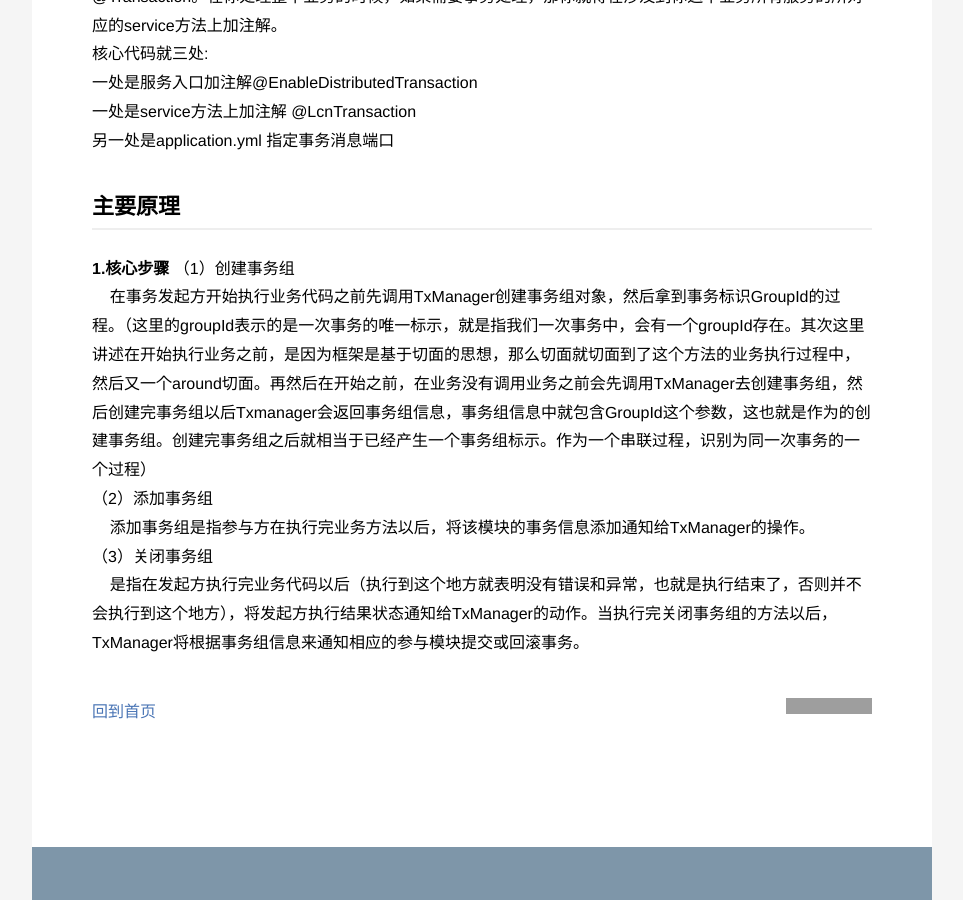
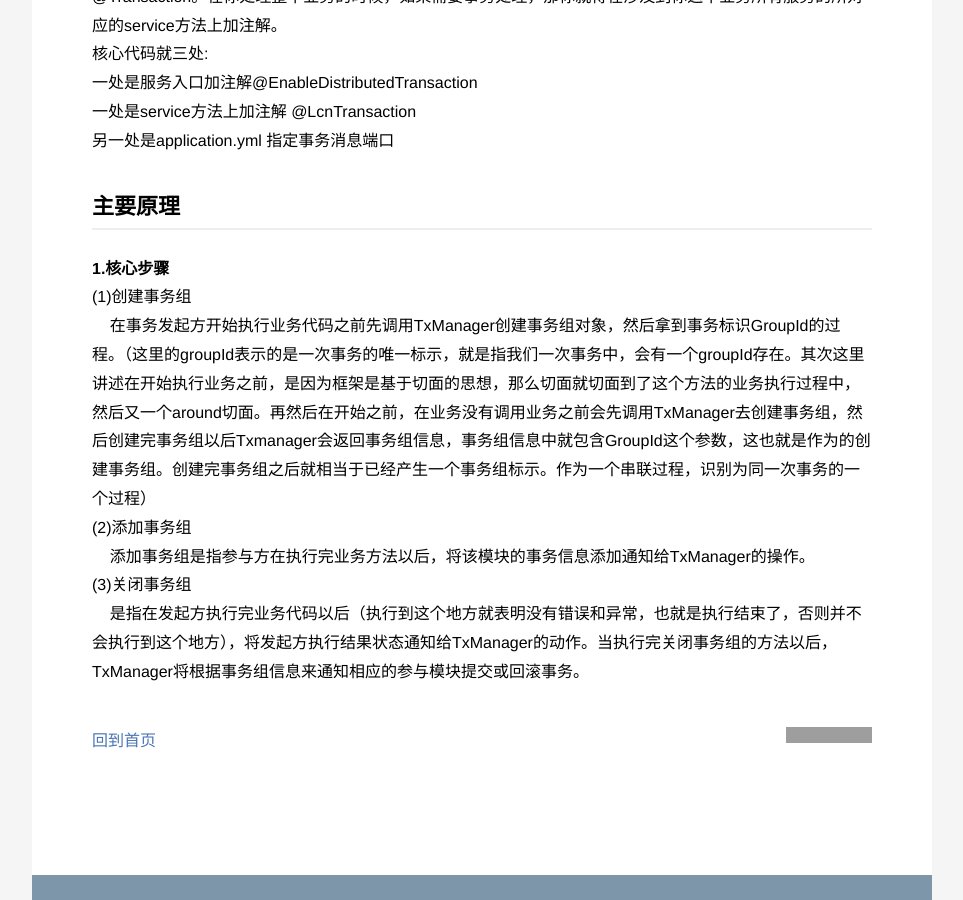
Before and after one commit to sunzhensky/sunzhensky.github.io, a Jekyll site: the page built from _posts/2019-12-10-TX-LCN.md, in a window 1280 px wide and 900 px high, scrolled down 3565 px. Shown: the whole window, without its empty margins (158-1121 px from the left). Built offline with Jekyll 4.4.1, drawn with Linux system fonts in a browser that asks for light colours; grey boxes are pictures that could not be loaded.

Commit message:
Update 2019-12-10-TX-LCN.md

```diff
--- a/_posts/2019-12-10-TX-LCN.md
+++ b/_posts/2019-12-10-TX-LCN.md
@@ -135,10 +135,10 @@ tx-lcn:
 
 主要原理
 -
-<b>1.核心步骤</b>
-（1）创建事务组<br>
+<b>1.核心步骤</b><br>
+(1)创建事务组<br>
 &nbsp;&nbsp;&nbsp;&nbsp;在事务发起方开始执行业务代码之前先调用TxManager创建事务组对象，然后拿到事务标识GroupId的过程。（这里的groupId表示的是一次事务的唯一标示，就是指我们一次事务中，会有一个groupId存在。其次这里讲述在开始执行业务之前，是因为框架是基于切面的思想，那么切面就切面到了这个方法的业务执行过程中，然后又一个around切面。再然后在开始之前，在业务没有调用业务之前会先调用TxManager去创建事务组，然后创建完事务组以后Txmanager会返回事务组信息，事务组信息中就包含GroupId这个参数，这也就是作为的创建事务组。创建完事务组之后就相当于已经产生一个事务组标示。作为一个串联过程，识别为同一次事务的一个过程）<br>
-（2）添加事务组<br>
+(2)添加事务组<br>
 &nbsp;&nbsp;&nbsp;&nbsp;添加事务组是指参与方在执行完业务方法以后，将该模块的事务信息添加通知给TxManager的操作。<br>
-（3）关闭事务组<br>
+(3)关闭事务组<br>
 &nbsp;&nbsp;&nbsp;&nbsp;是指在发起方执行完业务代码以后（执行到这个地方就表明没有错误和异常，也就是执行结束了，否则并不会执行到这个地方），将发起方执行结果状态通知给TxManager的动作。当执行完关闭事务组的方法以后，TxManager将根据事务组信息来通知相应的参与模块提交或回滚事务。
```
